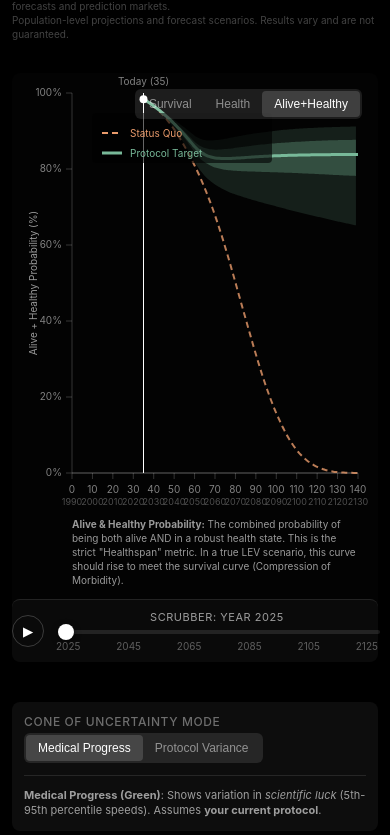
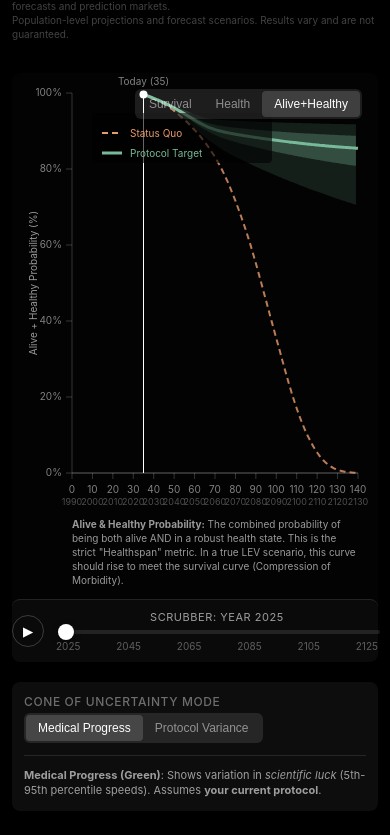
Before and after one commit to Kylen-McClintock/LEV-Longevity-Trajectory, a React (Vite) app: page / in a window 390 px wide. Shown: the part 1162-1997 px from the top of the page. Built offline with nearby package versions, Linux system fonts and the light colour scheme.

Commit message:
Fix Health Model (BioAge 85) and Polish Layout

```diff
--- a/src/LevLongevityTrajectory.css
+++ b/src/LevLongevityTrajectory.css
@@ -246,8 +246,9 @@
 
 @media (max-width: 900px) {
   .lev-toggle-container {
-    margin-top: 40px;
-    /* Space from Scrubber */
+    margin-top: 20px;
+    /* Space from Scrubber - Tighter */
+    margin-bottom: 10px;
   }
 }
 
--- a/src/LevLongevityTrajectory.tsx
+++ b/src/LevLongevityTrajectory.tsx
@@ -590,8 +590,8 @@ export default function LevLongevityTrajectory() {
             </div> {/* Close lev-main-layout */}
 
             {/* Cone Toggle + Explanation (Between Scrubber and Table) */}
-            <div className="lev-toggle-container" style={{ display: 'flex', justifyContent: 'center', marginBottom: 20 }}>
-                <div className="lev-toggle-wrapper" style={{ background: 'rgba(255,255,255,0.05)', padding: 12, borderRadius: 8, display: 'flex', alignItems: 'center', gap: 16, maxWidth: 800, width: '100%' }}>
+            <div className="lev-toggle-container" style={{ display: 'flex', justifyContent: 'flex-start', marginBottom: 20 }}>
+                <div className="lev-toggle-wrapper" style={{ background: 'rgba(255,255,255,0.05)', padding: 12, borderRadius: 8, display: 'flex', alignItems: 'center', gap: 16, maxWidth: 650, width: '100%' }}>
                     <div style={{ display: 'flex', flexDirection: 'column', gap: 4, flexShrink: 0 }}>
                         <label className="lev-label">Cone of Uncertainty Mode</label>
                         <div className="lev-toggle-group">
--- a/src/lev_math.ts
+++ b/src/lev_math.ts
@@ -5,7 +5,7 @@ import type { LifeTable } from './lev_data_loader';
 // 0. Constants & Config
 // ------------------------------------------------------------------
 export const MAX_AGE_INTERNAL = 200;
-export const HEALTH_MIDPOINT_BIOAGE = 72;
+export const HEALTH_MIDPOINT_BIOAGE = 85;
 export const HEALTH_STEEPNESS = 9;
 export const HEALTHSPAN_THRESHOLD = 0.70;
 export const PROGRESS_RATE_BASE = 0.018; // 1.8% per year
```
